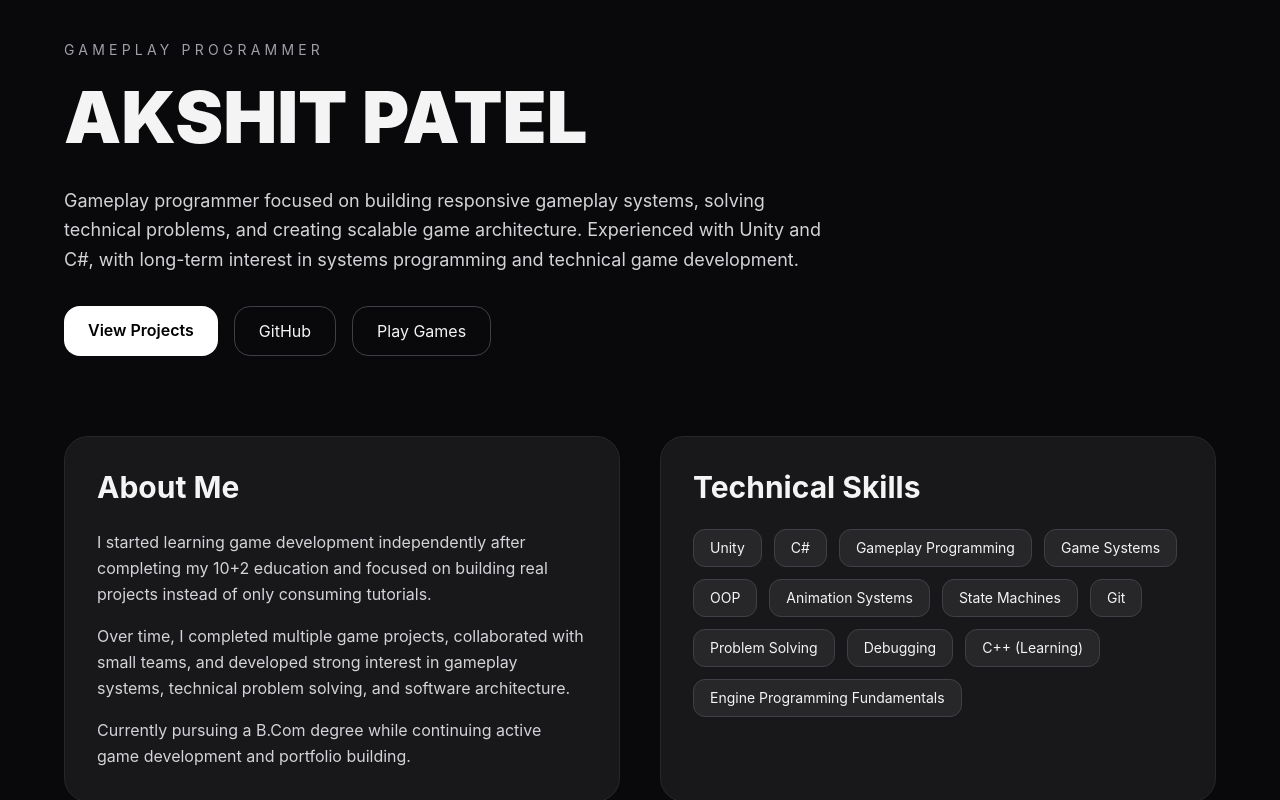
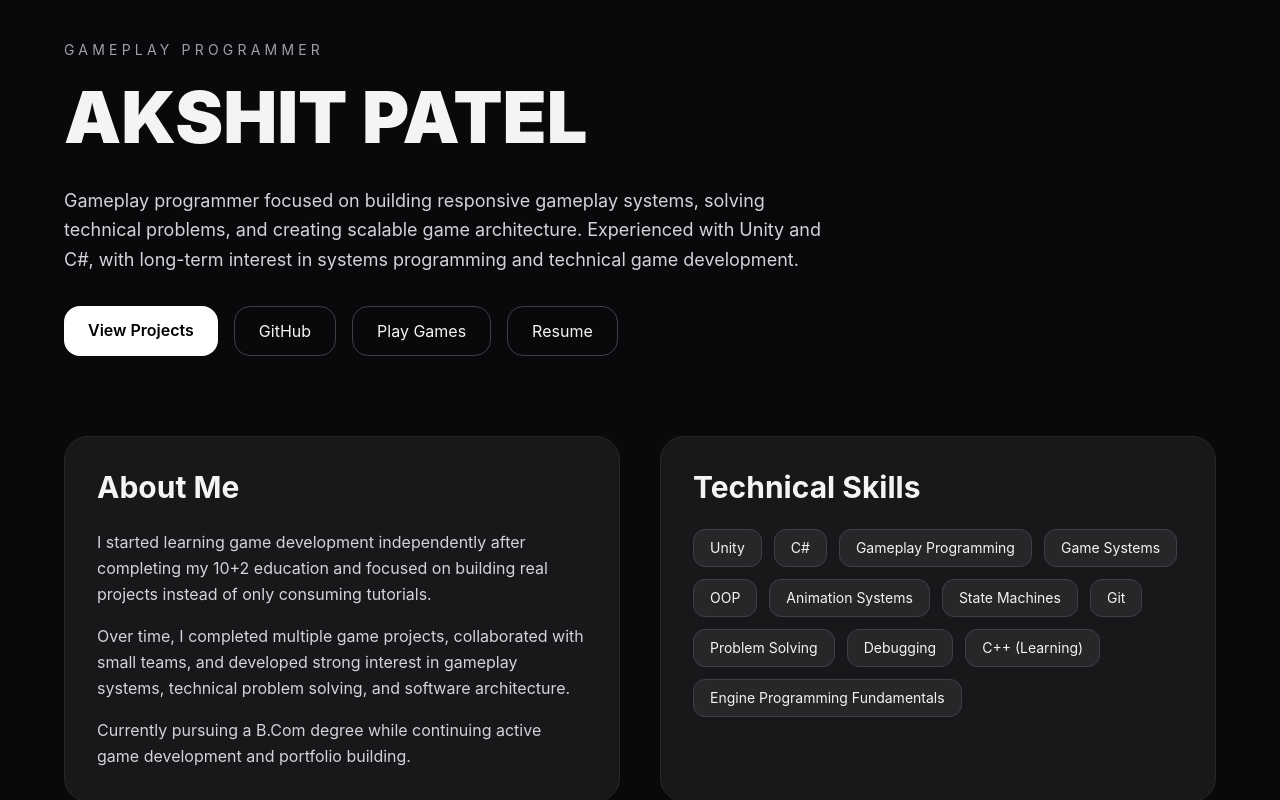
Before and after one commit to DevloperAkii/portfolio, a React app: page / in a window 1280 px wide. Shown: the top 800 px of the page. Built offline with nearby package versions, Linux system fonts and the light colour scheme; the HTML template or start-up script is replaced by a standard one.

Commit message:
Resume Added

```diff
--- a/src/App.jsx
+++ b/src/App.jsx
@@ -89,6 +89,14 @@ export default function PortfolioWebsite() {
                 className="border border-zinc-700 px-6 py-3 rounded-2xl hover:bg-zinc-900 transition"
               >
                 Play Games
+              </a>
+              <a
+                href="https://drive.google.com/file/d/1ciXhf20z33edFfqrq_ALenCM-9n4kSV0/view?usp=sharing"
+                target="_blank"
+                rel="noopener noreferrer"
+                className="border border-zinc-700 px-6 py-3 rounded-2xl hover:bg-zinc-900 transition"
+              >
+                Resume
               </a>
             </div>
           </div>
```
